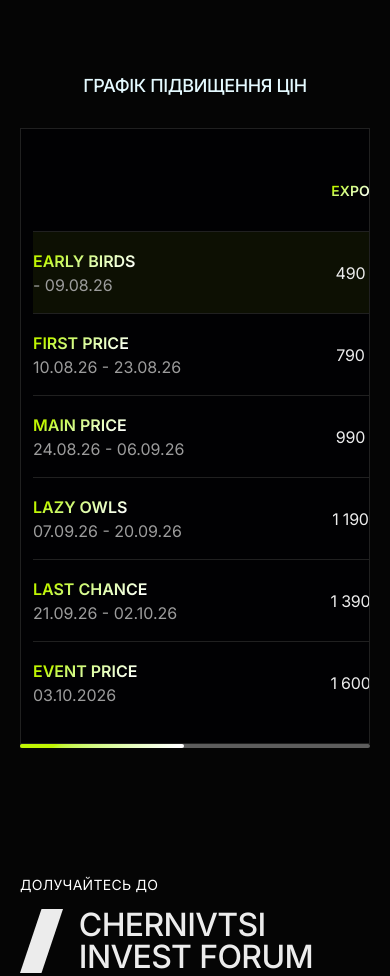
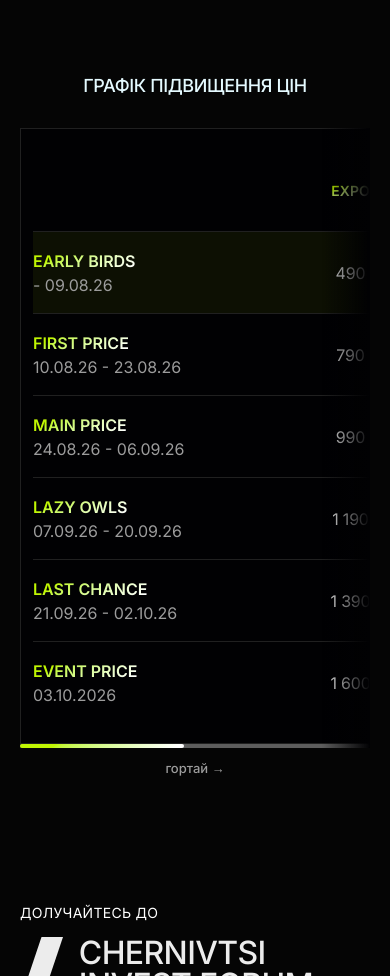
Before and after one commit to peresichanskapm-dev/chervnitsi-invest-forum, a Next.js app: page / in a window 390 px wide. Shown: the part 4220-5196 px from the top of the page. Built offline with nearby package versions, Linux system fonts and the light colour scheme.

Commit message:
feat(mobile): add scroll affordance to pricing table

```diff
--- a/components/home/Pricing/Pricing.module.scss
+++ b/components/home/Pricing/Pricing.module.scss
@@ -23,6 +23,7 @@
 .tableBlock {
   width: 100%;
   min-width: 0;
+  position: relative;
 }
 
 .tableWrap {
@@ -35,6 +36,31 @@
   background: #010103;
   scrollbar-width: thin;
   scrollbar-color: var(--brand-lime) #5d5d5d;
+}
+
+.scrollFade {
+  position: absolute;
+  top: 0;
+  right: 0;
+  bottom: 0;
+  width: 4.8rem;
+  background: linear-gradient(270deg, #010103 0%, rgba(1, 1, 3, 0) 100%);
+  pointer-events: none;
+}
+
+.scrollHint {
+  margin-top: 1.2rem;
+  font-size: 1.3rem;
+  font-weight: 500;
+  text-align: center;
+  color: var(--color-text-muted);
+}
+
+@media (min-width: 992px) {
+  .scrollFade,
+  .scrollHint {
+    display: none;
+  }
 }
 
 .tableWrap::-webkit-scrollbar {
--- a/components/home/Pricing/Pricing.tsx
+++ b/components/home/Pricing/Pricing.tsx
@@ -61,7 +61,11 @@
               ))}
             </div>
           </ScrollArea>
+          <div className={styles.scrollFade} aria-hidden="true" />
         </div>
+        <p className={styles.scrollHint} aria-hidden="true">
+          гортай →
+        </p>
       </div>
     </section>
   );
```
